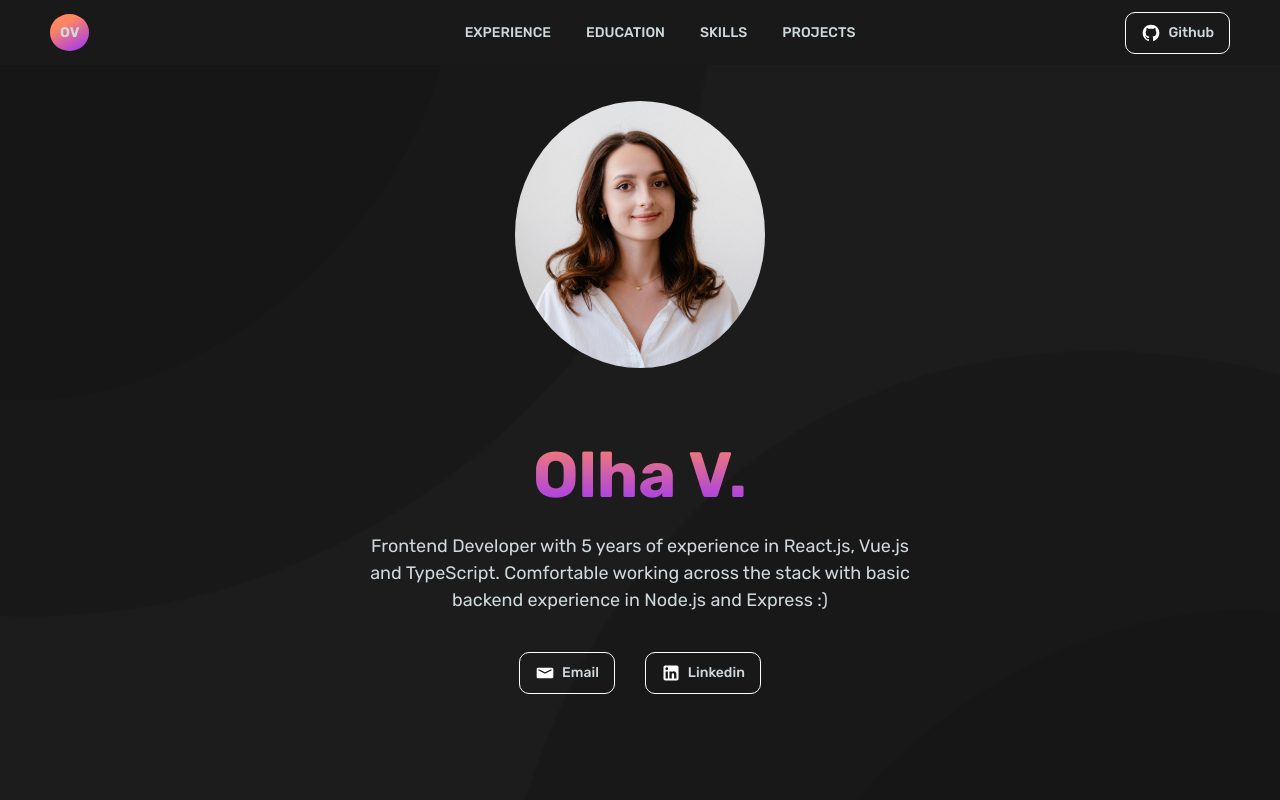
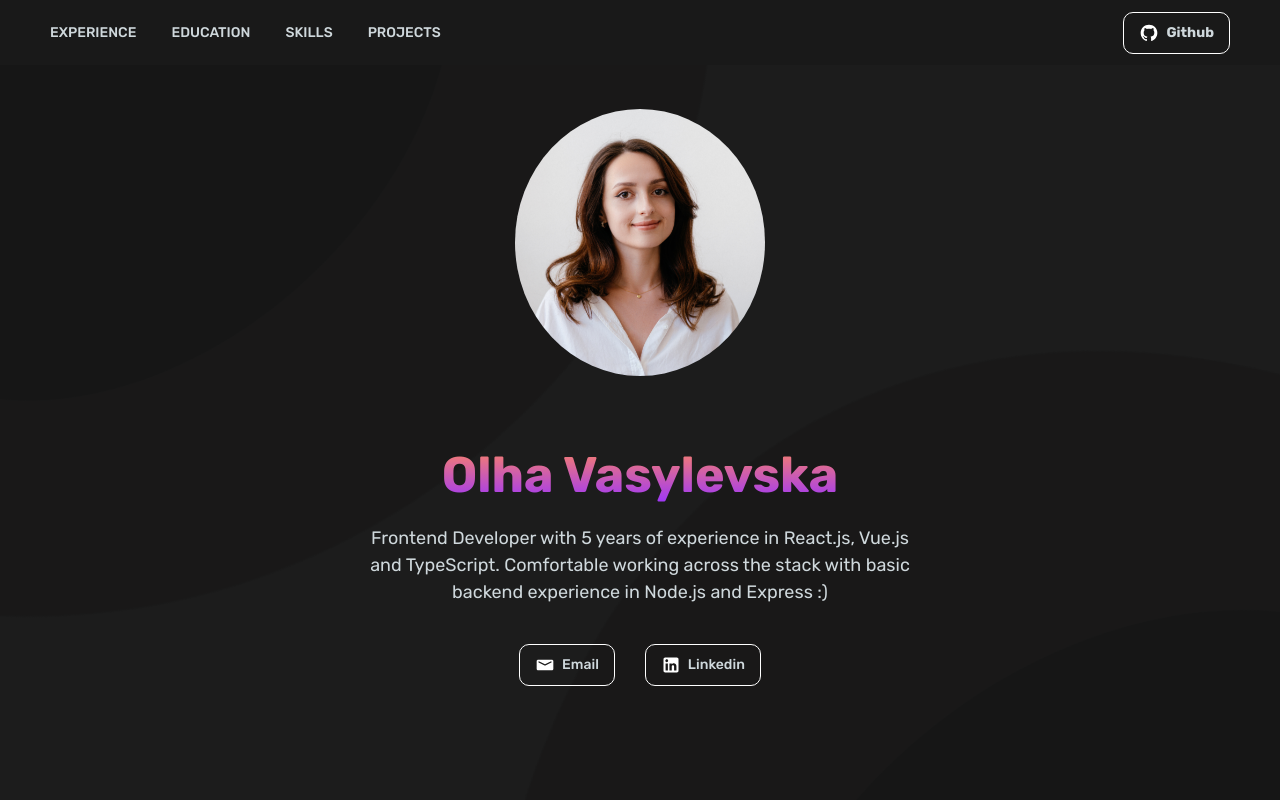
Before and after one commit to vasylevskaya/portfolio, a React (Vite) app: page / in a window 1280 px wide. Shown: the top 800 px of the page. Built offline with nearby package versions, Linux system fonts and the light colour scheme.

Commit message:
Update: name, header, links

```diff
--- a/index.html
+++ b/index.html
@@ -4,7 +4,7 @@
     <meta charset="UTF-8" />
     <link rel="icon" type="image/svg+xml" href="/favicon.svg" />
     <meta name="viewport" content="width=device-width, initial-scale=1.0" />
-    <title>Olha V | Web Developer</title>
+    <title>Olha Vasylevska | Frontend Developer</title>
   </head>
   <body>
     <div id="root"></div>
--- a/src/components/Footer.jsx
+++ b/src/components/Footer.jsx
@@ -3,7 +3,7 @@ import React from 'react';
 const Footer = () => {
   return (
     <div className='footer'>
-      <p>&copy; 2026 Olha V. All rights reserved.</p>
+      <p>&copy; 2026 Olha Vasylevska. All rights reserved.</p>
     </div>
   );
 };
--- a/src/components/Header.jsx
+++ b/src/components/Header.jsx
@@ -3,7 +3,6 @@ import { Link } from 'react-scroll';
 import IconLink from './Link';
 import { headerNav } from '../data/content';
 import MenuMob from './MenuMob';
-import headerImg from '../images/header-logo.png';
 
 const Header = () => {
   const [menuIsVisible, setMenuIsVisible] = useState(false);
@@ -21,18 +20,6 @@ const Header = () => {
 
       {menuIsVisible && (
         <MenuMob setMenuIsVisible={setMenuIsVisible} />
-      )}
-      {headerImg && (
-        <Link
-          to={'top'}
-          spy={true}
-          smooth={true}
-          offset={-70}
-          duration={500}
-          className='header_logo bg-gradient'
-        >
-          OV
-        </Link>
       )}
       <nav className='header_nav hidden-mobile'>
         <ul className='header_nav_ul'>
--- a/src/data/local.json
+++ b/src/data/local.json
@@ -5,7 +5,7 @@
   },
   {
     "key": "olhaV",
-    "en": "Olha V."
+    "en": "Olha Vasylevska"
   },
   {
     "key": "mainPageDescription",
--- a/src/pages/MainPage.jsx
+++ b/src/pages/MainPage.jsx
@@ -51,7 +51,7 @@ const MainPage = () => {
                 iconClass='icon--email'
               />
               <Link
-                href='https://www.linkedin.com/in/olha-vasylevska-74633a193/'
+                href='https://www.linkedin.com/in/olha-vasylevska/'
                 title='Linkedin'
                 text='Linkedin'
                 linkClass=''
--- a/src/styles/_variables.scss
+++ b/src/styles/_variables.scss
@@ -3,7 +3,7 @@ $point-year: 36px;
 $point-year-mob: 26px;
 $header-height: 65px;
 
-$background: #1C1C1C;;
+$background: #1C1C1C;
 $white: #CFD8DC;
 $main-text: #CFD8DC;
 $secondary-text: #a1a1a1;
--- a/src/styles/icons.scss
+++ b/src/styles/icons.scss
@@ -5,7 +5,8 @@
 .icon--star,
 .icon--bulb,
 .icon--arrow-up,
-.icon--link {
+.icon--link,
+.icon--reco {
   height: 20px;
   width: 20px;
   background-repeat: no-repeat;
@@ -43,6 +44,10 @@
 
 .icon--link {
   background-image: url(../images/icons/link.png);
+}
+
+.icon--reco {
+  background-image: url(../images/icons/recommendation.svg);
 }
 
 /* projects images */
--- a/src/styles/index.scss
+++ b/src/styles/index.scss
@@ -80,7 +80,14 @@ code {
   gap: 7px;
   padding: 10px 15px;
   border-radius: 10px;
-  border: 1px solid #fff;
+  border: 1.5px solid #fff;
+  width: fit-content;
+  transition: 200ms ease-in-out;
+  font-weight: 700;
+
+  &:hover {
+    border-color: #f175d4;
+  }
 }
 
 /* ====================== [ Start header ] ====================== */
@@ -113,21 +120,11 @@ code {
     border: none;
   }
 
-  &_logo {
-    padding: 10px;
-    border-radius: 50%;
-    font-weight: 700;
-    cursor: pointer;
-  }
-
   &_nav_ul {
-    position: absolute;
-    top: 10px;
-    right: 50%;
-    transform:translateX(50%);
     display: flex;
     list-style: none;
     gap: 35px;
+    padding-left: 0;
 
     &_link {
       cursor: pointer;
--- a/src/styles/main-page.scss
+++ b/src/styles/main-page.scss
@@ -55,15 +55,15 @@
 
     &_title {
       font-weight: 700;
-      font-size: 64px;
+      font-size: 50px;
       margin: 15px 0 0;
 
       @media screen and (max-width: 900px) {
-        font-size: 54px;
+        font-size: 40px;
       }
 
       @media screen and (max-width: 641px) {
-        font-size: 40px;
+        font-size: 32px;
       }
     }
 
--- a/src/styles/timeline-page.scss
+++ b/src/styles/timeline-page.scss
@@ -57,8 +57,8 @@
         }
 
         @media screen and (max-width: 641px) {
-          display: flex;
-          flex-direction: column;
+          // display: flex;
+          // flex-direction: column;
 
           .date {
             color: v.$secondary-text;
```
